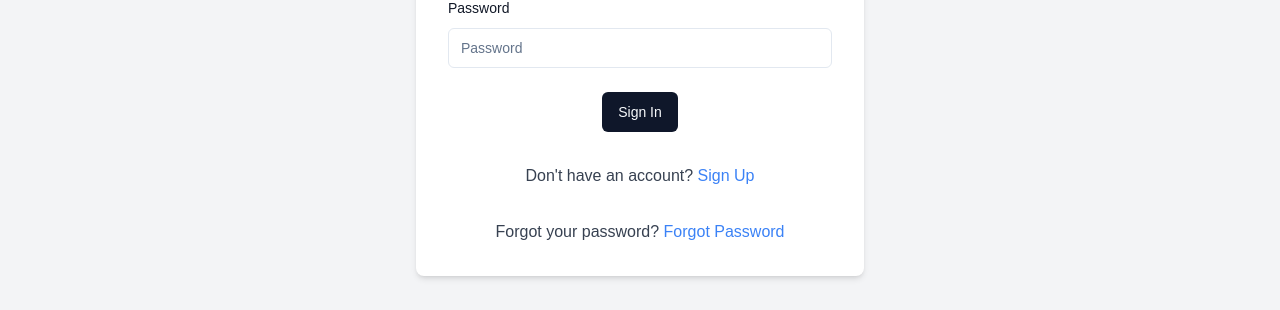
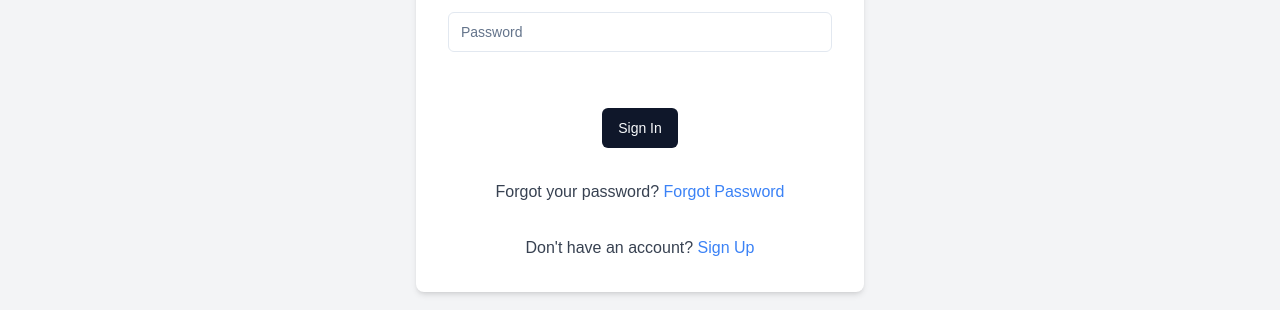
Before and after one commit to amank736836/Stealthy-Note, a Next.js app: page /sign-in in a window 1280 px wide. Shown: the part 458-768 px from the top of the page. Built offline with nearby package versions, Linux system fonts and the light colour scheme; no server answers.

Commit message:
Refactor Sign In page to utilize search parameters for identifier handling

```diff
--- a/src/app/(auth)/sign-in/page.tsx
+++ b/src/app/(auth)/sign-in/page.tsx
@@ -16,7 +16,7 @@ import { zodResolver } from "@hookform/resolvers/zod";
 import { Loader2 } from "lucide-react";
 import { signIn, useSession } from "next-auth/react";
 import Link from "next/link";
-import { useRouter } from "next/navigation";
+import { useRouter, useSearchParams } from "next/navigation";
 import { useEffect, useState } from "react";
 import { useForm } from "react-hook-form";
 import * as z from "zod";
@@ -32,6 +32,15 @@ function SignIn() {
       return;
     }
   }, [session, router]);
+
+  const searchParams = useSearchParams();
+  const identifier = searchParams.get("identifier");
+
+  useEffect(() => {
+    if (identifier) {
+      form.setValue("identifier", identifier);
+    }
+  }, [identifier]);
 
   const form = useForm<z.infer<typeof signInSchema>>({
     resolver: zodResolver(signInSchema),
@@ -73,7 +82,7 @@ function SignIn() {
           <h1 className="text-4xl font-extrabold tracking-tight lg:text-5xl mb-6 text-gray-900 dark:text-white">
             Join Stealthy Note 🥷📝
           </h1>
-          <p className="mb-4 text-gray-700 dark:text-gray-300">
+          <p className="mb-6 text-gray-700 dark:text-gray-300">
             Sign In to start stealing notes from your friends
           </p>
         </div>
@@ -85,7 +94,7 @@ function SignIn() {
               name="identifier"
               render={({ field }) => (
                 <FormItem>
-                  <FormLabel className="text-gray-900 dark:text-gray-300">
+                  <FormLabel className="text-gray-900 dark:text-gray-300 mt-8">
                     Username or Email
                   </FormLabel>
                   <FormControl>
@@ -105,7 +114,7 @@ function SignIn() {
               name="password"
               render={({ field }) => (
                 <FormItem>
-                  <FormLabel className="text-gray-900 dark:text-gray-300">
+                  <FormLabel className="text-gray-900 dark:text-gray-300 mt-8">
                     Password
                   </FormLabel>
                   <FormControl>
@@ -125,7 +134,7 @@ function SignIn() {
               <Button
                 type="submit"
                 disabled={isSubmitting}
-                className="dark:bg-gray-700 dark:text-white"
+                className="dark:bg-gray-700 dark:text-white mt-8"
               >
                 {isSubmitting ? (
                   <>
@@ -140,26 +149,36 @@ function SignIn() {
           </form>
         </Form>
 
-        <div className="text-center mt-4">
-          <p className="text-gray-700 dark:text-gray-300">
-            Don&apos;t have an account?{" "}
+        <div className="text-center mt-6">
+          <p className="text-gray-700 dark:text-gray-300 mt-8">
+            Forgot your password?{" "}
             <Link
-              href="/sign-up"
+              href={{
+                pathname: "/forgot-password",
+                query: { identifier: form.getValues("identifier") },
+              }}
               className="text-blue-500 dark:text-blue-400 hover:text-blue-800 dark:hover:text-blue-300"
             >
-              Sign Up
+              Forgot Password
             </Link>
           </p>
         </div>
 
-        <div className="text-center mt-4">
-          <p className="text-gray-700 dark:text-gray-300">
-            Forgot your password?{" "}
+        <div className="text-center mt-6">
+          <p className="text-gray-700 dark:text-gray-300 mt-8">
+            Don&apos;t have an account?{" "}
             <Link
-              href="/forgot-password"
+              href={{
+                pathname: "/sign-up",
+                query: {
+                  identifier: form.getValues("identifier")
+                    ? form.getValues("identifier")
+                    : identifier,
+                },
+              }}
               className="text-blue-500 dark:text-blue-400 hover:text-blue-800 dark:hover:text-blue-300"
             >
-              Forgot Password
+              Sign Up
             </Link>
           </p>
         </div>
```
